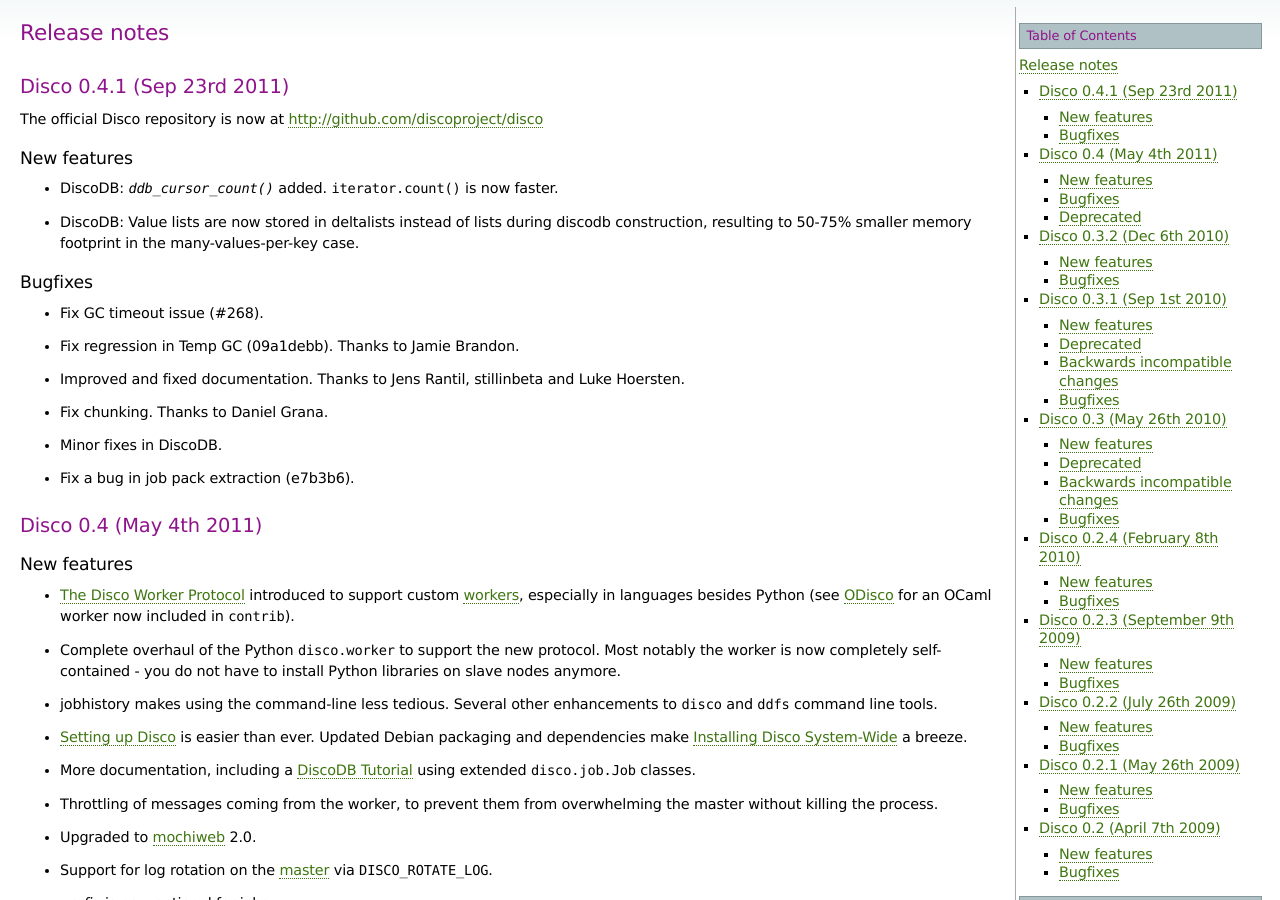
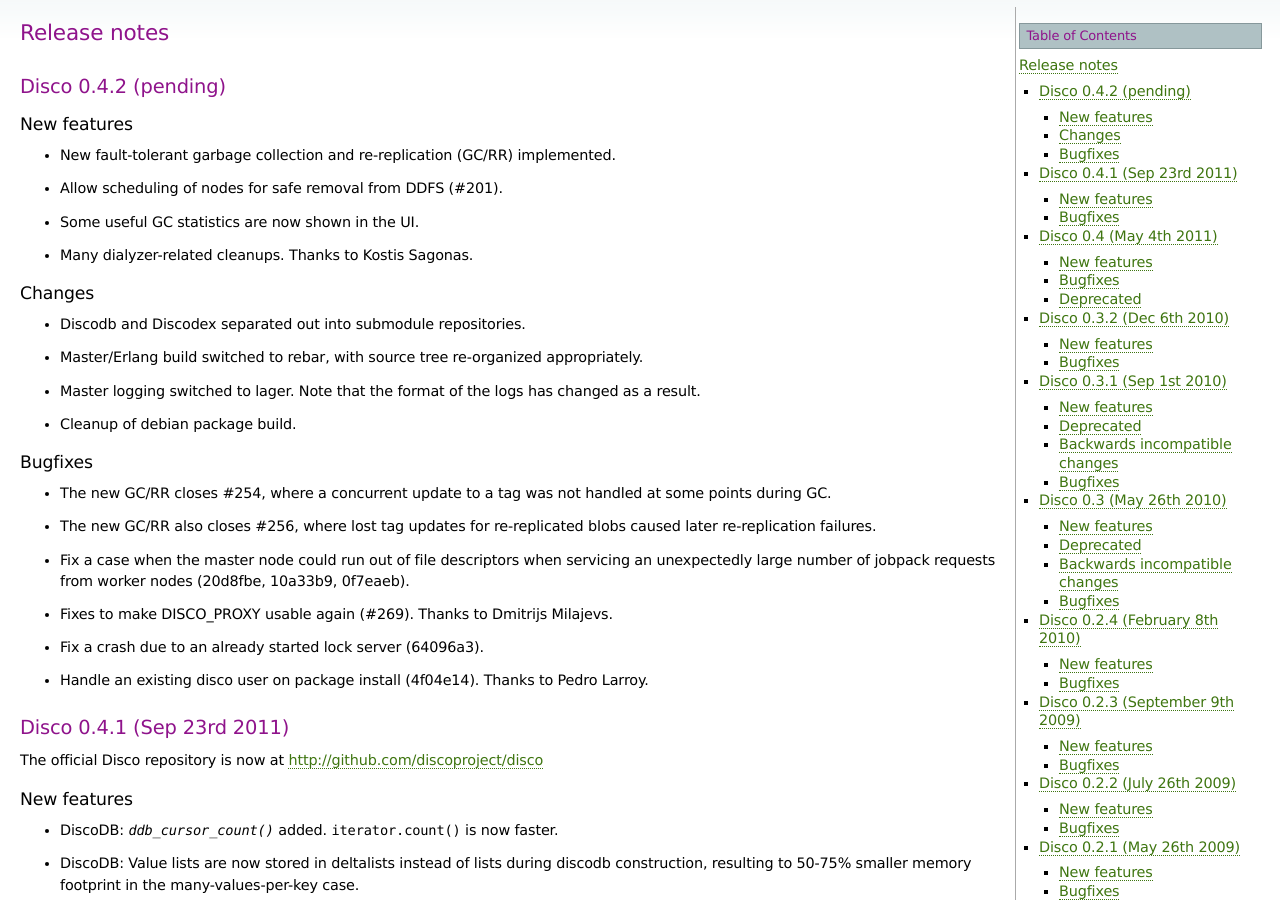
Before and after one commit to discoproject/disco, a Sphinx documentation site: the page built from doc/releases.rst, in a window 1280 px wide and 900 px high. Built offline with Sphinx 7.4.7, drawn with Linux system fonts in a browser that asks for light colours.

Commit message:
Update release notes for next release.

```diff
--- a/doc/releases.rst
+++ b/doc/releases.rst
@@ -1,6 +1,44 @@
 
 Release notes
 =============
+
+Disco 0.4.2 (pending)
+---------------------
+
+New features
+''''''''''''
+
+- New fault-tolerant garbage collection and re-replication (GC/RR)
+  implemented.
+- Allow scheduling of nodes for safe removal from DDFS (#201).
+- Some useful GC statistics are now shown in the UI.
+- Many dialyzer-related cleanups.  Thanks to Kostis Sagonas.
+
+Changes
+'''''''
+
+- Discodb and Discodex separated out into submodule repositories.
+- Master/Erlang build switched to rebar, with source tree re-organized
+  appropriately.
+- Master logging switched to lager.  Note that the format of the logs
+  has changed as a result.
+- Cleanup of debian package build.
+
+Bugfixes
+''''''''
+
+- The new GC/RR closes #254, where a concurrent update to a tag was
+  not handled at some points during GC.
+- The new GC/RR also closes #256, where lost tag updates for
+  re-replicated blobs caused later re-replication failures.
+- Fix a case when the master node could run out of file descriptors
+  when servicing an unexpectedly large number of jobpack requests from
+  worker nodes (20d8fbe, 10a33b9, 0f7eaeb).
+- Fixes to make DISCO_PROXY usable again (#269).  Thanks to Dmitrijs
+  Milajevs.
+- Fix a crash due to an already started lock server (64096a3).
+- Handle an existing disco user on package install (4f04e14).  Thanks
+  to Pedro Larroy.
 
 Disco 0.4.1 (Sep 23rd 2011)
 ---------------------------
```
